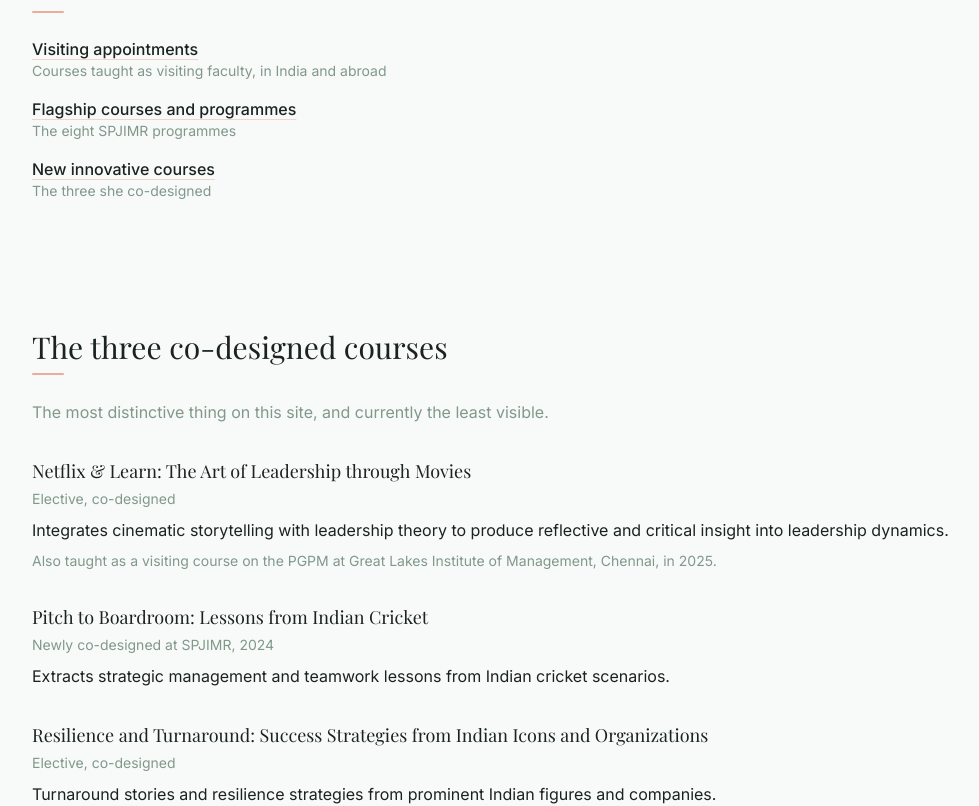
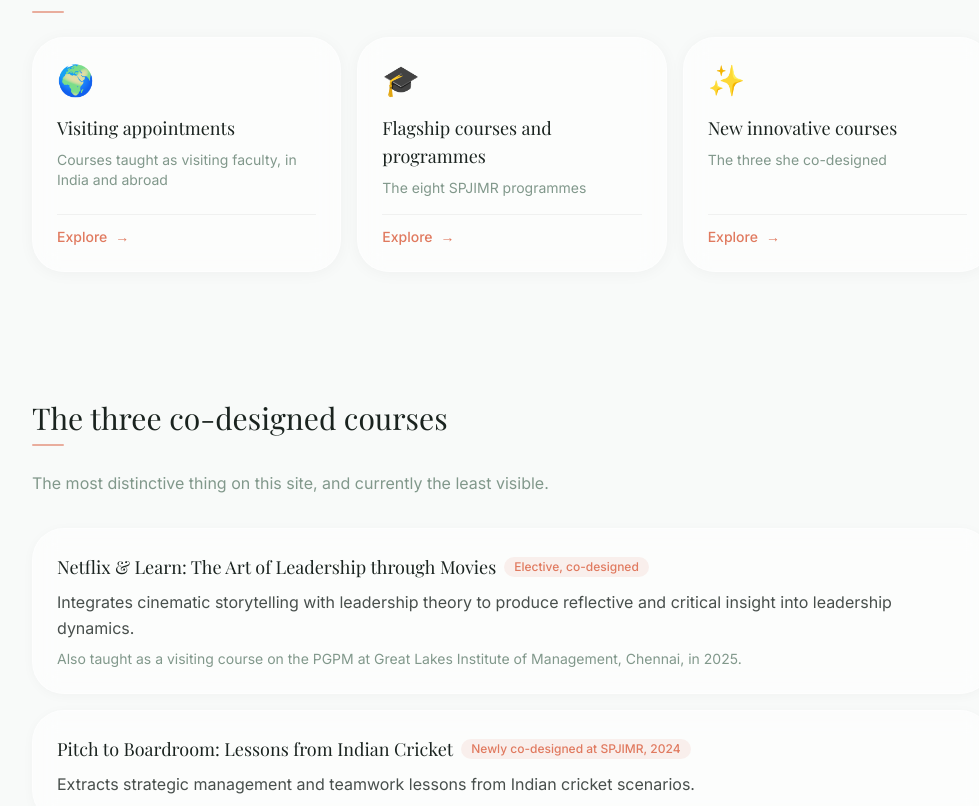
Before and after one commit to AshneetKaaurr/personal_website, a Next.js app: page /training in a window 1280 px wide. Shown: the part 1143-1949 px from the top of the page, without its empty margins (128-1107 px from the left). Built offline with nearby package versions, Linux system fonts and the light colour scheme; a web font is replaced by a local one.

Commit message:
feat: visually redesign training subpages and speaker page

```diff
--- a/src/app/speaker/page.tsx
+++ b/src/app/speaker/page.tsx
@@ -21,17 +21,28 @@ export const metadata = {
 
 function Stages({ items }: { items: Appearance[] }) {
   return (
-    <ul className="space-y-3">
+    <div className="space-y-3">
       {items.map((item) => (
-        <li key={`${item.event}-${item.when}`} className="leading-relaxed">
-          <span>{item.event}</span>
-          <span className="block text-sm text-sage">
-            {[item.place, item.when].filter(Boolean).join(', ')}
-            {item.upcoming ? ' — upcoming' : ''}
-          </span>
-        </li>
+        <div
+          key={`${item.event}-${item.when}`}
+          className="flex items-start gap-4 rounded-2xl bg-white/40 backdrop-blur-md border border-white/50 p-4 shadow-[0_2px_8px_rgba(0,0,0,0.02)] hover:shadow-[0_4px_16px_rgba(0,0,0,0.06)] hover:bg-white/60 transition-all duration-300"
+        >
+          <div className="flex-shrink-0 w-2 h-2 mt-2 rounded-full bg-coral/60" />
+          <div className="flex-1">
+            <span className="leading-relaxed font-medium">{item.event}</span>
+            <span className="flex flex-wrap items-center gap-2 mt-1">
+              {item.place ? (
+                <span className="inline-flex items-center px-2 py-0.5 rounded-full bg-dark-text/5 text-xs text-sage">{item.place}</span>
+              ) : null}
+              <span className="text-xs text-sage">{item.when}</span>
+              {item.upcoming ? (
+                <span className="inline-flex items-center px-2 py-0.5 rounded-full bg-coral/10 text-xs font-medium text-coral">upcoming</span>
+              ) : null}
+            </span>
+          </div>
+        </div>
       ))}
-    </ul>
+    </div>
   )
 }
 
@@ -46,13 +57,18 @@ export default function Speaker() {
         title="Topics"
         intro="Written as headline-ready sentences, the way a programme chair would print them."
       >
-        <ul className="space-y-3">
-          {SPEAKING_TOPICS.map((topic) => (
-            <li key={topic} className="leading-relaxed">
-              {topic}
-            </li>
+        <div className="space-y-4">
+          {SPEAKING_TOPICS.map((topic, i) => (
+            <div key={topic} className="flex items-start gap-5 group">
+              <span className="font-serif text-3xl md:text-4xl text-coral/30 leading-none flex-shrink-0 w-10 text-right group-hover:text-coral/60 transition-colors">
+                {i + 1}
+              </span>
+              <p className="leading-relaxed text-lg pt-1 text-dark-text/80 group-hover:text-dark-text transition-colors">
+                {topic}
+              </p>
+            </div>
           ))}
-        </ul>
+        </div>
 
         <Note kind="approve" item="all six topic lines">
           Drafted from her published work rather than invented, but they are her
@@ -64,6 +80,21 @@ export default function Speaker() {
         title="Academy of Management"
         intro="Six annual meetings across six years. That is the headline of this page, not a bullet in a list."
       >
+        {/* Visual timeline strip */}
+        <div className="mb-8 flex items-center gap-1 overflow-x-auto no-scrollbar pb-2">
+          {AOM.slice().reverse().map((item) => (
+            <div
+              key={item.when}
+              className={`flex-shrink-0 px-4 py-2 rounded-full text-xs font-medium transition-colors ${
+                item.upcoming
+                  ? 'bg-coral/10 text-coral border border-coral/20'
+                  : 'bg-dark-text/5 text-dark-text/70'
+              }`}
+            >
+              {item.when.split(' ')[1] || item.when}
+            </div>
+          ))}
+        </div>
         <Stages items={AOM} />
       </Section>
 
--- a/src/app/training/flagship/page.tsx
+++ b/src/app/training/flagship/page.tsx
@@ -15,23 +15,24 @@ export default function Flagship() {
       </PageTitle>
 
       <Section title="Programmes">
-        <dl className="space-y-6">
+        <div className="grid gap-4 md:grid-cols-2">
           {PROGRAMMES.map((programme) => (
-            <div key={programme.name}>
-              <dt className="font-medium">{programme.name}</dt>
-              <dd className="mt-1 leading-relaxed text-sage">
+            <div key={programme.name} className="rounded-2xl bg-white/50 backdrop-blur-md border border-white/50 p-5 shadow-[0_2px_12px_rgba(0,0,0,0.03)] hover:shadow-[0_8px_32px_rgba(0,0,0,0.08)] hover:bg-white/70 transition-all duration-300">
+              <dt className="font-medium text-dark-text">{programme.name}</dt>
+              <dd className="mt-2 leading-relaxed text-dark-text/70 text-sm">
                 {programme.taught}
               </dd>
             </div>
           ))}
-        </dl>
+        </div>
       </Section>
 
       <Section title="Institution building">
-        <ul className="space-y-4">
+        <ul className="space-y-3">
           {INSTITUTION_BUILDING.map((item) => (
-            <li key={item} className="leading-relaxed">
-              {item}
+            <li key={item} className="flex items-start gap-3 leading-relaxed">
+              <span className="mt-2 w-1.5 h-1.5 rounded-full bg-coral/40 flex-shrink-0" />
+              <span className="text-dark-text/80">{item}</span>
             </li>
           ))}
         </ul>
--- a/src/app/training/new-courses/page.tsx
+++ b/src/app/training/new-courses/page.tsx
@@ -7,6 +7,8 @@ export const metadata = {
     'Three co-designed courses: leadership through film, strategy through Indian cricket, and resilience through Indian turnaround stories.',
 }
 
+const ICONS = ['🎬', '🏏', '🔄']
+
 export default function NewCourses() {
   return (
     <Container>
@@ -15,20 +17,29 @@ export default function NewCourses() {
       </PageTitle>
 
       <Section>
-        <ul className="space-y-10">
-          {CO_DESIGNED_COURSES.map((course) => (
-            <li key={course.title}>
-              <h2 className="font-serif text-xl">{course.title}</h2>
-              <p className="mt-1 text-sm text-sage">{course.status}</p>
-              <p className="mt-3 max-w-2xl leading-relaxed">
-                {course.description}
-              </p>
-              {course.also ? (
-                <p className="mt-2 max-w-2xl text-sm text-sage">{course.also}</p>
-              ) : null}
-            </li>
+        <div className="space-y-4">
+          {CO_DESIGNED_COURSES.map((course, i) => (
+            <div key={course.title} className="rounded-2xl bg-white/50 backdrop-blur-md border border-white/50 p-6 md:p-8 shadow-[0_2px_16px_rgba(0,0,0,0.04)] hover:shadow-[0_12px_40px_rgba(0,0,0,0.1)] hover:bg-white/70 transition-all duration-300">
+              <div className="flex items-start gap-4">
+                <span className="text-3xl flex-shrink-0">{ICONS[i]}</span>
+                <div className="flex-1">
+                  <div className="flex flex-wrap items-center gap-3 mb-2">
+                    <h2 className="font-serif text-xl">{course.title}</h2>
+                    <span className="inline-flex items-center px-2.5 py-0.5 rounded-full bg-coral/10 text-xs font-medium text-coral">
+                      {course.status}
+                    </span>
+                  </div>
+                  <p className="max-w-2xl leading-relaxed text-dark-text/80">
+                    {course.description}
+                  </p>
+                  {course.also ? (
+                    <p className="mt-3 text-sm text-sage">{course.also}</p>
+                  ) : null}
+                </div>
+              </div>
+            </div>
           ))}
-        </ul>
+        </div>
       </Section>
 
       <Section>
--- a/src/app/training/page.tsx
+++ b/src/app/training/page.tsx
@@ -1,8 +1,8 @@
+import Link from 'next/link'
 import {
   Container,
   Draft,
   Note,
-  PageLink,
   PageTitle,
   Section,
 } from '@/components/Page'
@@ -13,6 +13,27 @@ export const metadata = {
   description:
     'Executive and postgraduate teaching in strategic HR, leadership and design thinking, including three co-designed courses built on film, cricket and turnaround stories.',
 }
+
+const ROUTES = [
+  {
+    href: '/training/visiting' as const,
+    title: 'Visiting appointments',
+    description: 'Courses taught as visiting faculty, in India and abroad',
+    icon: '🌍',
+  },
+  {
+    href: '/training/flagship' as const,
+    title: 'Flagship courses and programmes',
+    description: 'The eight SPJIMR programmes',
+    icon: '🎓',
+  },
+  {
+    href: '/training/new-courses' as const,
+    title: 'New innovative courses',
+    description: 'The three she co-designed',
+    icon: '✨',
+  },
+]
 
 export default function Training() {
   return (
@@ -50,48 +71,47 @@ export default function Training() {
       </Section>
 
       <Section title="Three routes in">
-        <ul className="space-y-4">
-          <li>
-            <PageLink href="/training/visiting">Visiting appointments</PageLink>
-            <span className="block text-sm text-sage">
-              Courses taught as visiting faculty, in India and abroad
-            </span>
-          </li>
-          <li>
-            <PageLink href="/training/flagship">
-              Flagship courses and programmes
-            </PageLink>
-            <span className="block text-sm text-sage">
-              The eight SPJIMR programmes
-            </span>
-          </li>
-          <li>
-            <PageLink href="/training/new-courses">
-              New innovative courses
-            </PageLink>
-            <span className="block text-sm text-sage">
-              The three she co-designed
-            </span>
-          </li>
-        </ul>
+        <div className="grid gap-4 md:grid-cols-3">
+          {ROUTES.map((route) => (
+            <Link
+              key={route.href}
+              href={route.href}
+              className="group rounded-2xl bg-white/50 backdrop-blur-md border border-white/50 p-6 shadow-[0_2px_16px_rgba(0,0,0,0.04)] hover:shadow-[0_12px_40px_rgba(0,0,0,0.1)] hover:bg-white/70 transition-all duration-300 flex flex-col"
+            >
+              <span className="text-3xl mb-4">{route.icon}</span>
+              <h3 className="font-serif text-lg group-hover:text-coral transition-colors">
+                {route.title}
+              </h3>
+              <p className="mt-2 text-sm text-sage flex-1">{route.description}</p>
+              <div className="mt-4 pt-3 border-t border-dark-text/5 flex items-center gap-2 text-sm text-coral font-medium">
+                <span>Explore</span>
+                <span className="group-hover:translate-x-1 transition-transform">→</span>
+              </div>
+            </Link>
+          ))}
+        </div>
       </Section>
 
       <Section
         title="The three co-designed courses"
         intro="The most distinctive thing on this site, and currently the least visible."
       >
-        <ul className="space-y-8">
+        <div className="space-y-4">
           {CO_DESIGNED_COURSES.map((course) => (
-            <li key={course.title}>
-              <h3 className="font-serif text-lg">{course.title}</h3>
-              <p className="mt-1 text-sm text-sage">{course.status}</p>
-              <p className="mt-2 leading-relaxed">{course.description}</p>
+            <div key={course.title} className="rounded-2xl bg-white/50 backdrop-blur-md border border-white/50 p-5 md:p-6 shadow-[0_2px_12px_rgba(0,0,0,0.03)] hover:shadow-[0_8px_32px_rgba(0,0,0,0.08)] hover:bg-white/70 transition-all duration-300">
+              <div className="flex flex-wrap items-center gap-2 mb-2">
+                <h3 className="font-serif text-lg">{course.title}</h3>
+                <span className="inline-flex items-center px-2.5 py-0.5 rounded-full bg-coral/10 text-xs font-medium text-coral">
+                  {course.status}
+                </span>
+              </div>
+              <p className="leading-relaxed text-dark-text/80">{course.description}</p>
               {course.also ? (
                 <p className="mt-2 text-sm text-sage">{course.also}</p>
               ) : null}
-            </li>
+            </div>
           ))}
-        </ul>
+        </div>
       </Section>
 
       <Section title="What participants say">
--- a/src/app/training/visiting/page.tsx
+++ b/src/app/training/visiting/page.tsx
@@ -13,22 +13,27 @@ export default function VisitingPage() {
       <PageTitle>Visiting appointments</PageTitle>
 
       <Section title="Appointments">
-        <ul className="space-y-8">
+        <div className="space-y-4">
           {VISITING.map((post) => (
-            <li key={post.institution}>
-              <h2 className="font-serif text-lg">{post.institution}</h2>
-              <p className="mt-1 text-sm text-sage">{post.when}</p>
-              <p className="mt-2 leading-relaxed">{post.detail}</p>
-            </li>
+            <div key={post.institution} className="rounded-2xl bg-white/50 backdrop-blur-md border border-white/50 p-5 md:p-6 shadow-[0_2px_12px_rgba(0,0,0,0.03)] hover:shadow-[0_8px_32px_rgba(0,0,0,0.08)] hover:bg-white/70 transition-all duration-300">
+              <div className="flex flex-wrap items-center gap-3 mb-2">
+                <h2 className="font-serif text-lg">{post.institution}</h2>
+                <span className="inline-flex items-center px-2.5 py-0.5 rounded-full bg-dark-text/5 text-xs font-medium text-sage">
+                  {post.when}
+                </span>
+              </div>
+              <p className="leading-relaxed text-dark-text/80">{post.detail}</p>
+            </div>
           ))}
-        </ul>
+        </div>
       </Section>
 
       <Section title="Invited lectures">
-        <ul className="space-y-4">
+        <ul className="space-y-3">
           {INVITED_LECTURES.map((lecture) => (
-            <li key={lecture} className="leading-relaxed">
-              {lecture}
+            <li key={lecture} className="flex items-start gap-3 leading-relaxed">
+              <span className="mt-2 w-1.5 h-1.5 rounded-full bg-coral/40 flex-shrink-0" />
+              <span className="text-dark-text/80">{lecture}</span>
             </li>
           ))}
         </ul>
```
